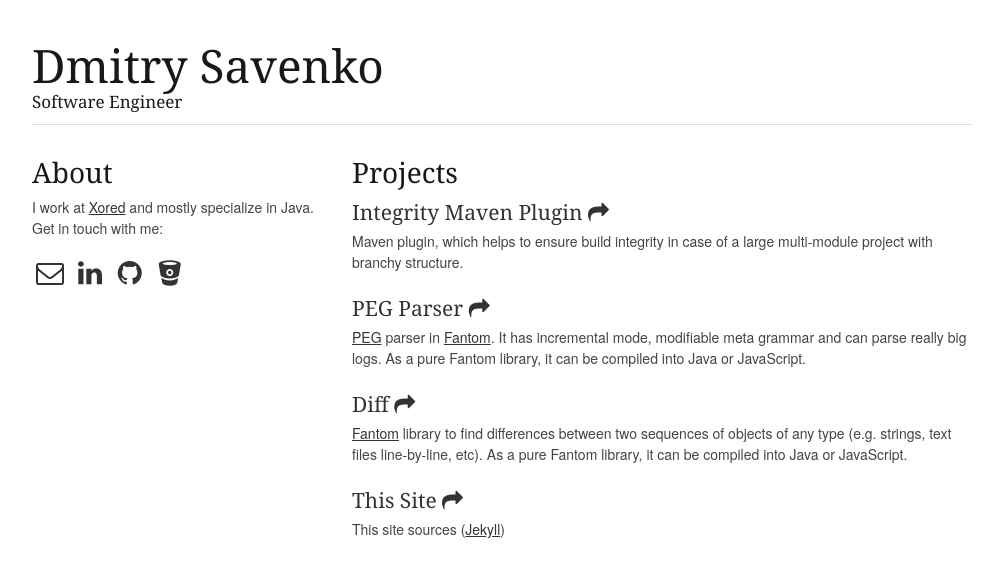
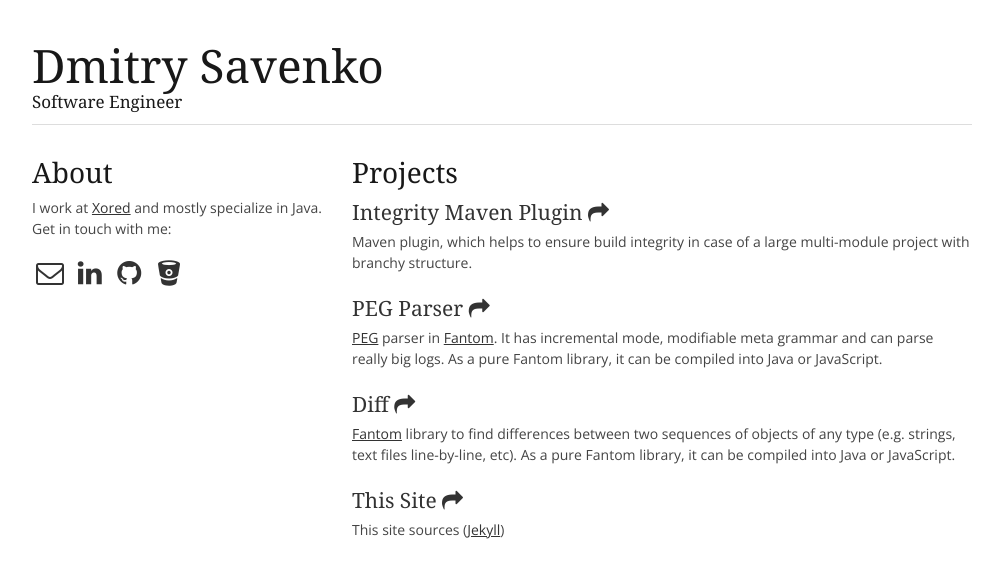
Before and after one commit to dsavenko/dsavenko.github.io, a Jekyll site: the page built from index.html, in a window 1280 px wide. Shown: the top 578 px of the page, without its empty margins (138-1138 px from the left). Built offline with Jekyll 4.4.1, drawn with Linux system fonts in a browser that asks for light colours; nearby versions of some CDN libraries; some web fonts are replaced; Markdown is read by kramdown in place of the engine named in the settings.

Commit message:
Nicer fonts

```diff
--- a/_layouts/main.html
+++ b/_layouts/main.html
@@ -17,6 +17,8 @@
     <meta name="viewport" content="width=device-width, initial-scale=1, maximum-scale=1">
 
     <link href="http://netdna.bootstrapcdn.com/font-awesome/4.0.3/css/font-awesome.css" rel="stylesheet">
+    <link href='http://fonts.googleapis.com/css?family=Droid+Serif|Open+Sans&subset=latin,cyrillic' rel='stylesheet'
+          type='text/css'>
 
     <link rel="stylesheet" href="/css/base.css">
     <link rel="stylesheet" href="/css/skeleton.css">
--- a/css/custom.css
+++ b/css/custom.css
@@ -1,3 +1,10 @@
+body {
+    font: 14px/21px 'Open Sans', 'Helvetica Neue', Helvetica, sans-serif;
+}
+
+h1, h2, h3, h4, h5, h6 {
+    font-family: 'Droid Serif', Georgia, serif;
+}
 
 .ds-social > i {
     margin-right: 1px;
```
